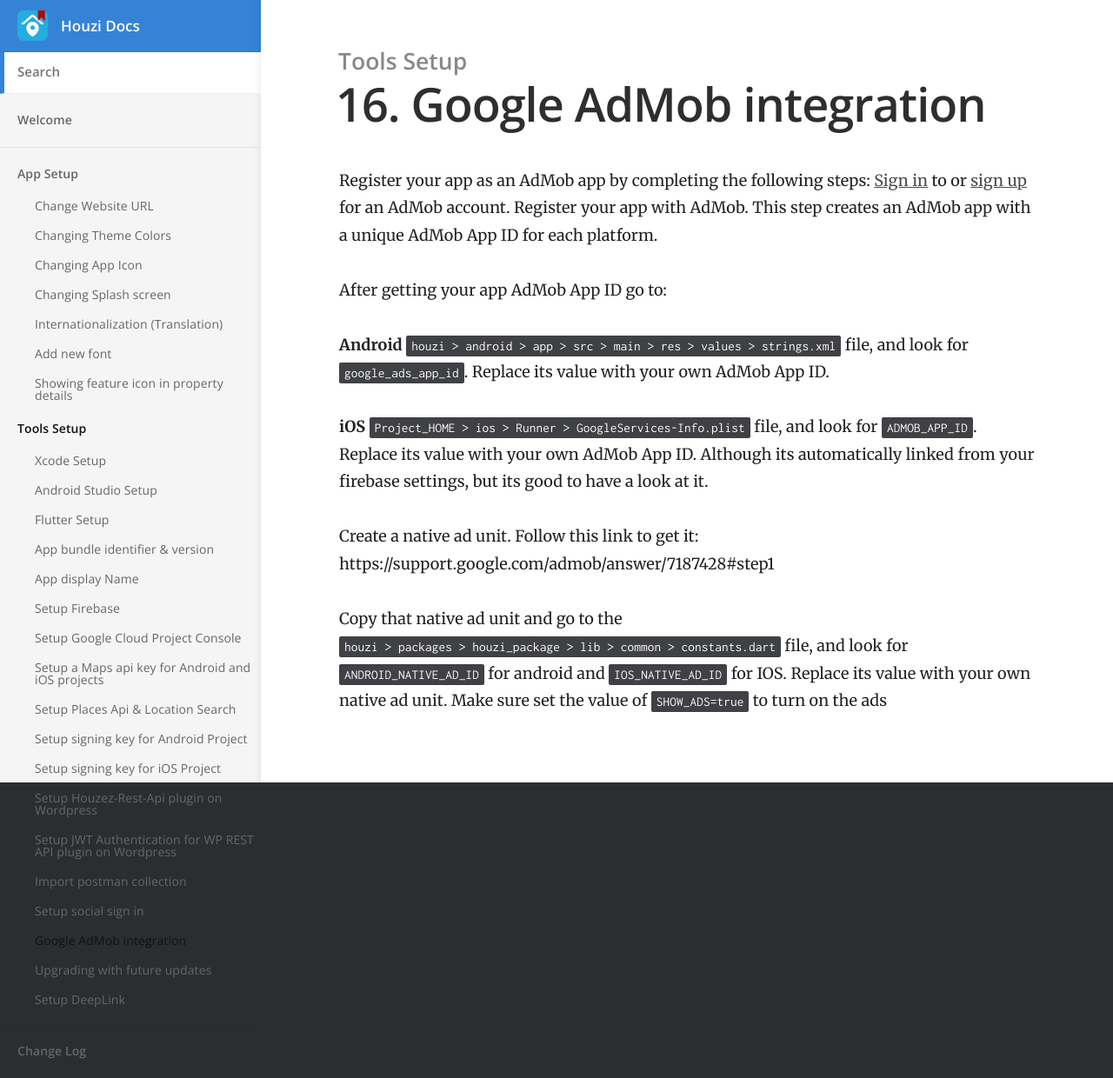
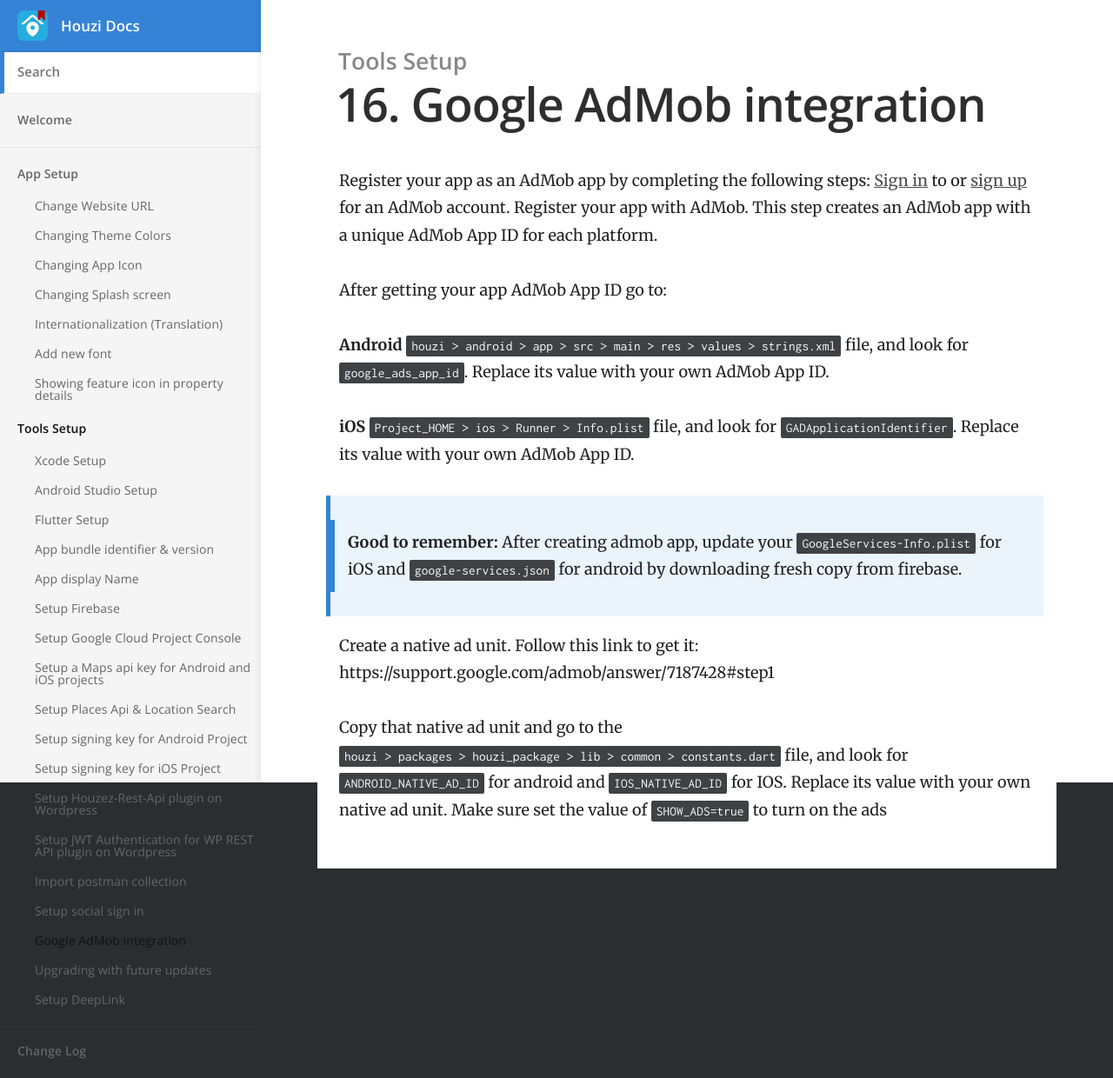
Before and after one commit to booleanbites/houzi-doc, a Jekyll site: the page built from _docs/tools/ads_mob.md, in a window 1280 px wide. Shown: the whole page at 87% size. Built offline with Jekyll 4.4.1, drawn with Linux system fonts in a browser that asks for light colours.

Commit message:
improved documentation for admob

```diff
--- a/_docs/tools/ads_mob.md
+++ b/_docs/tools/ads_mob.md
@@ -12,7 +12,9 @@ After getting your app AdMob App ID go to:
 
 **Android** `houzi > android > app > src > main > res > values > strings.xml` file, and look for `google_ads_app_id`. Replace its value with your own AdMob App ID.
 
-**iOS** `Project_HOME > ios > Runner > GoogleServices-Info.plist` file, and look for `ADMOB_APP_ID`. Replace its value with your own AdMob App ID. Although its automatically linked from your firebase settings, but its good to have a look at it.
+**iOS** `Project_HOME > ios > Runner > Info.plist` file, and look for `GADApplicationIdentifier`. Replace its value with your own AdMob App ID.
+
+>> **Good to remember:** After creating admob app, update your `GoogleServices-Info.plist` for iOS and `google-services.json` for android by downloading fresh copy from firebase.
 
 Create a native ad unit. Follow this link to get it: https://support.google.com/admob/answer/7187428#step1
 
```
